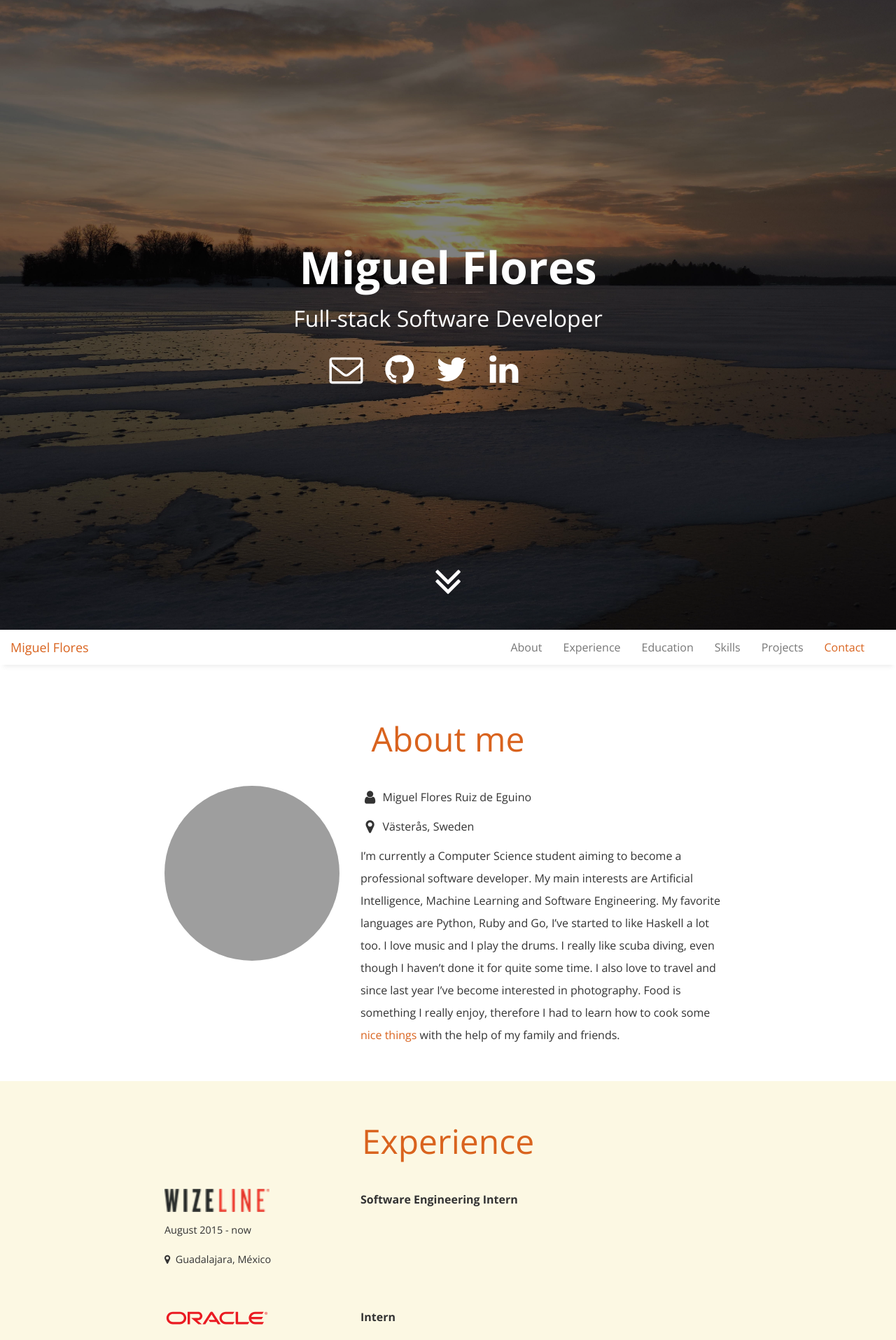
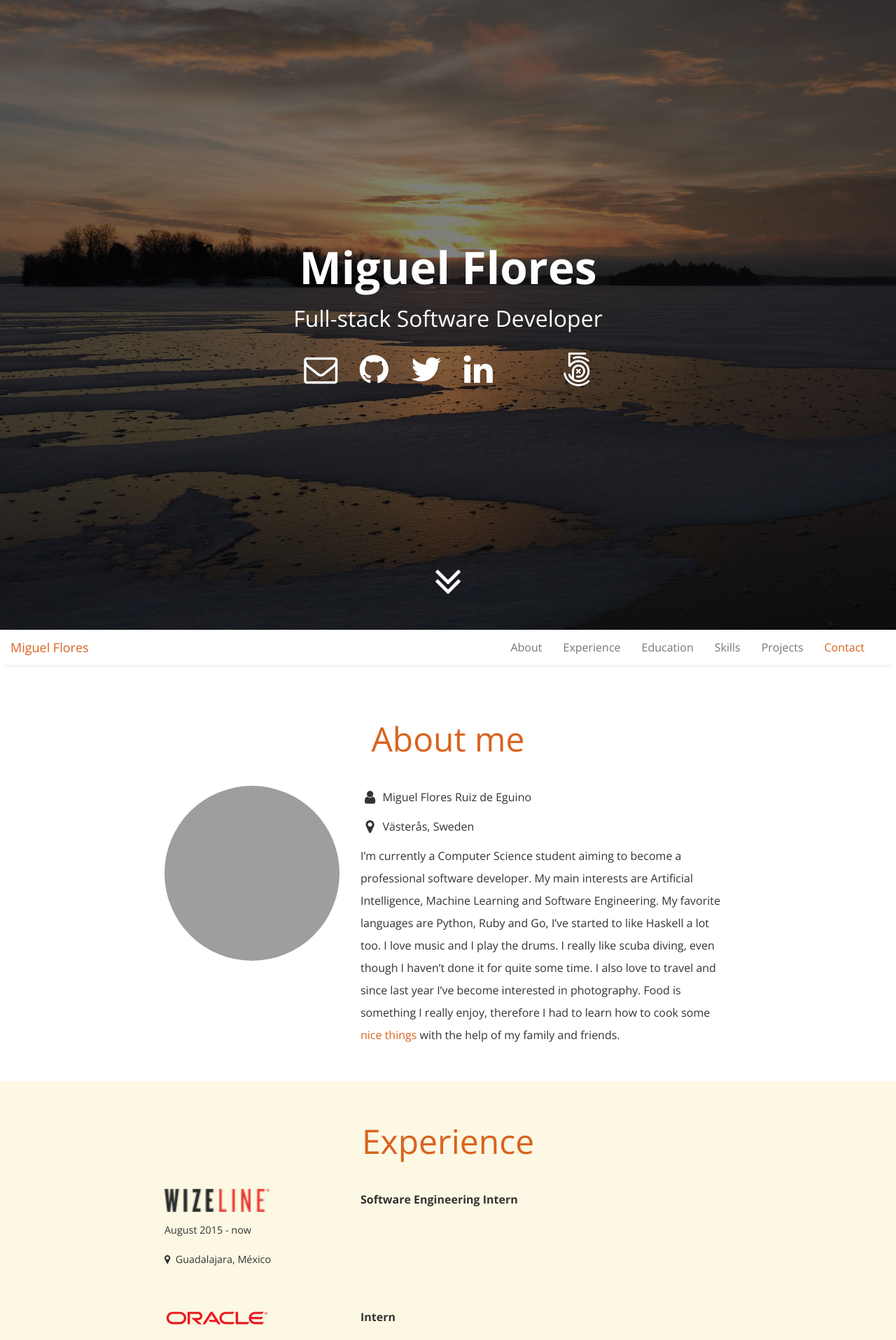
Before and after one commit to miguelfrde/miguelfrde.github.io, a Jekyll site: the page built from index.html, in a window 1280 px wide. Shown: the top 1915 px of the page at 70% size. Built offline with Jekyll 4.4.1, drawn with Linux system fonts in a browser that asks for light colours; nearby versions of some CDN libraries; some web fonts are replaced; grey boxes are pictures that could not be loaded.

Commit message:
Add 500px link

```diff
--- a/_data/about.yaml
+++ b/_data/about.yaml
@@ -22,6 +22,8 @@
 
 medium: miguelfrde
 
+fivehpixels: miguelfrde
+
 github: miguelfrde
 
 linkedin: miguelfrde
--- a/_includes/head.html
+++ b/_includes/head.html
@@ -8,6 +8,6 @@
   <link href='http://fonts.googleapis.com/css?family=Open+Sans:700,300,600,400' rel='stylesheet' type='text/css'>
   <link rel="canonical" href="{{ page.url | replace:'index.html','' | prepend: site.baseurl | prepend: site.url }}">
   <link rel="stylesheet" href="//maxcdn.bootstrapcdn.com/bootstrap/3.3.4/css/bootstrap.min.css">
-  <link rel="stylesheet" href="//maxcdn.bootstrapcdn.com/font-awesome/4.2.0/css/font-awesome.min.css">
+  <link rel="stylesheet" href="https://maxcdn.bootstrapcdn.com/font-awesome/4.4.0/css/font-awesome.min.css">
   <link rel="stylesheet" href="{{ 'main.css' | prepend: site.css_path }}">
 </head>
--- a/_includes/header.html
+++ b/_includes/header.html
@@ -18,6 +18,9 @@
       <a href="https://medium.com/@{{ site.data.about.medium }}">
         <i class="fa fa-medium"></i>
       </a>
+      <a href="https://500px.com/{{site.data.about.fivehpixels}}">
+        <i class="fa fa-500px"></i>
+      </a>
     </div>
     <div class="scroll-container">
       <a href="#about"><i class="fa fa-angle-double-down"></i></a>
```
